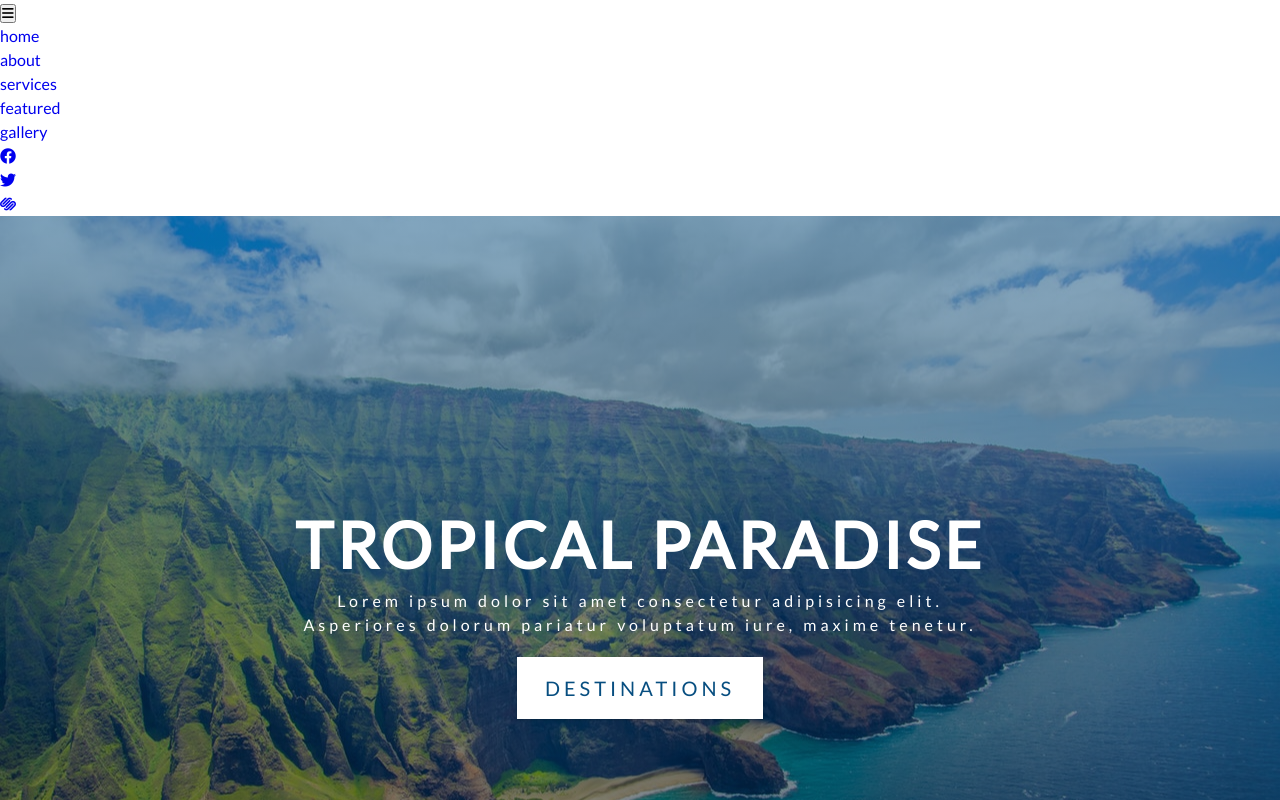
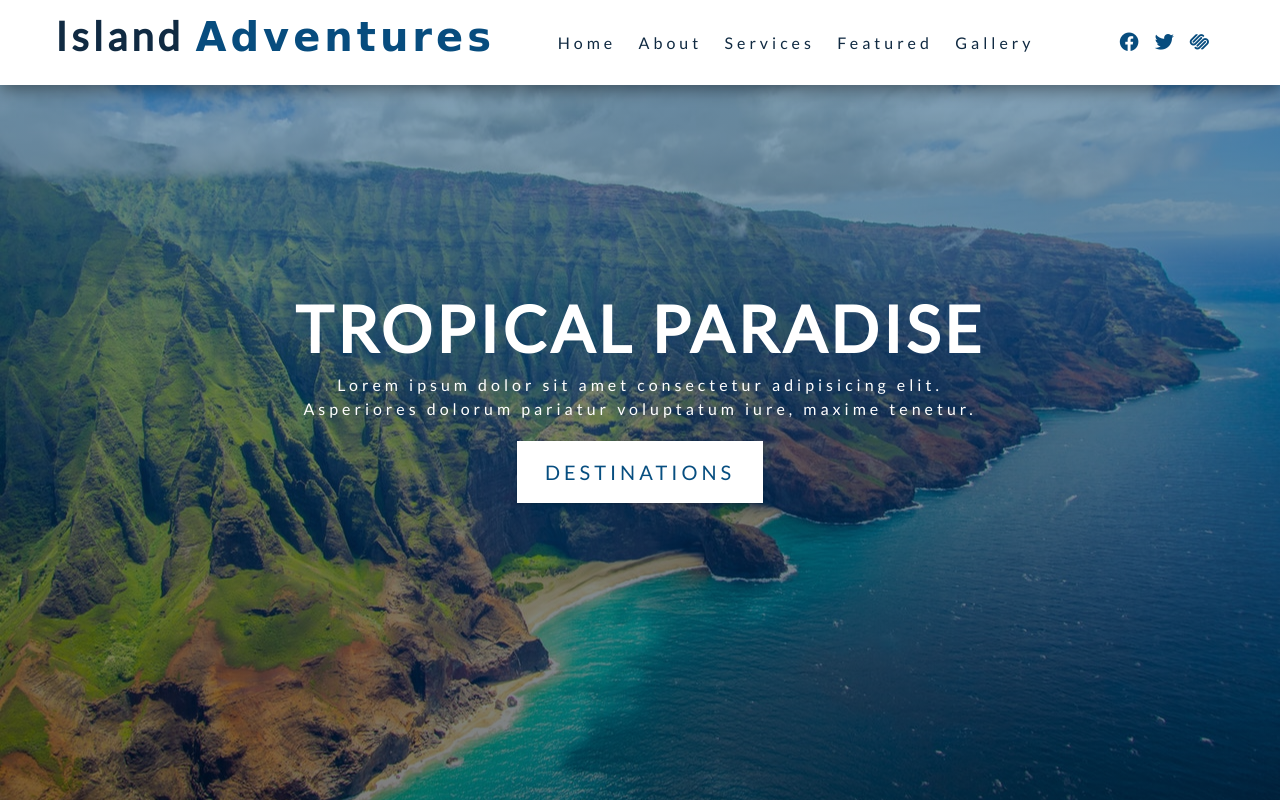
Before and after one commit to gfunk77/explore-hawaii, a plain HTML site: page index.html in a window 1280 px wide. Shown: the top 800 px of the page. Drawn offline with Linux system fonts and the light colour scheme.

Commit message:
nav css large screen

```diff
--- a/css/styles.css
+++ b/css/styles.css
@@ -185,7 +185,110 @@ p {
 Navbar
 ===============
 */
+.navbar {
+  position: fixed;
+  top: 0;
+  left: 0;
+  width: 100%;
+  background: var(--clr-white);
+  box-shadow: var(--dark-shadow);
+  z-index: 2;
+}
+.nav-icons {
+  display: none;
+}
+.nav-header {
+  display: flex;
+  justify-content: space-between;
+  align-items: center;
+  padding: 1rem 2rem;
+}
+.nav-header span {
+  color: var(--clr-primary-5);
+  font-family: cursive;
+}
+.nav-center {
+  width: 100%;
+  max-width: 1170px;
+  margin: 0 auto;
+}
 
+.nav-toggle {
+  background: transparent;
+  border: transparent;
+  color: var(--clr-primary-5);
+  font-size: 1.75rem;
+  cursor: pointer;
+  transition: var(--transition);
+}
+.nav-toggle:hover {
+  transform: scale(1.2);
+}
+.nav-link {
+  display: block;
+  padding: 0.75rem 2rem;
+  font-size: 1rem;
+  letter-spacing: var(--spacing);
+  color: var(--clr-grey-1);
+  text-transform: capitalize;
+  transition: var(--transition);
+}
+.nav-link:hover {
+  color: hsl(187, 77%, 42%);
+  background-color: var(--clr-primary-5);
+  padding-left: 2.25rem;
+  font-size: 1.5rem;
+}
+.nav-links {
+  height: 0;
+  overflow: hidden;
+}
+.show-links {
+  height: 280px;
+}
+@media screen and (min-width: 992px) {
+  .navbar {
+    padding: 1rem 2rem;
+  }
+  .nav-toggle {
+    display: none;
+  }
+  .nav-center {
+    display: flex;
+    justify-content: space-between;
+    align-items: center;
+    flex-wrap: wrap;
+  }
+  .nav-links {
+    height: auto;
+    display: flex;
+  }
+  .nav-header {
+    padding: 0 0;
+  }
+  .nav-link {
+    padding: 0 0;
+    margin-right: 0.7rem;
+  }
+  .nav-link:hover {
+    color: var(--clr-primary-5);
+    background: transparent;
+    padding: 0;
+    font-size: 1rem;
+  }
+  .nav-icons {
+    display: flex;
+  }
+  .nav-icon {
+    margin-right: 1rem;
+    color: var(--clr-primary-5);
+    font-size: 1.2rem;
+    transition: var(--transition);
+  }
+  .nav-icon:hover {
+    color: hsl(187, 77%, 42%);
+  }
+}
 /*
 ===============
 Hero
--- a/index.html
+++ b/index.html
@@ -37,7 +37,7 @@
         <div class="nav-center">
           <!-- nav header -->
           <div class="nav-header">
-            <img src="" alt="" class="nav-logo" />
+            <h2>island <span>adventures</span></h2>
             <button type="button" class="nav-toggle" id="nav-toggle">
               <i class="fas fa-bars"></i>
             </button>
@@ -447,7 +447,7 @@
         <!-- end of single icon -->
       </ul>
       <p class="copyright">
-        copyright &copy; explore hawaii island adventures
+        copyright &copy; island adventures
         <span id="date"></span> all rights reserved
       </p>
     </footer>
```
